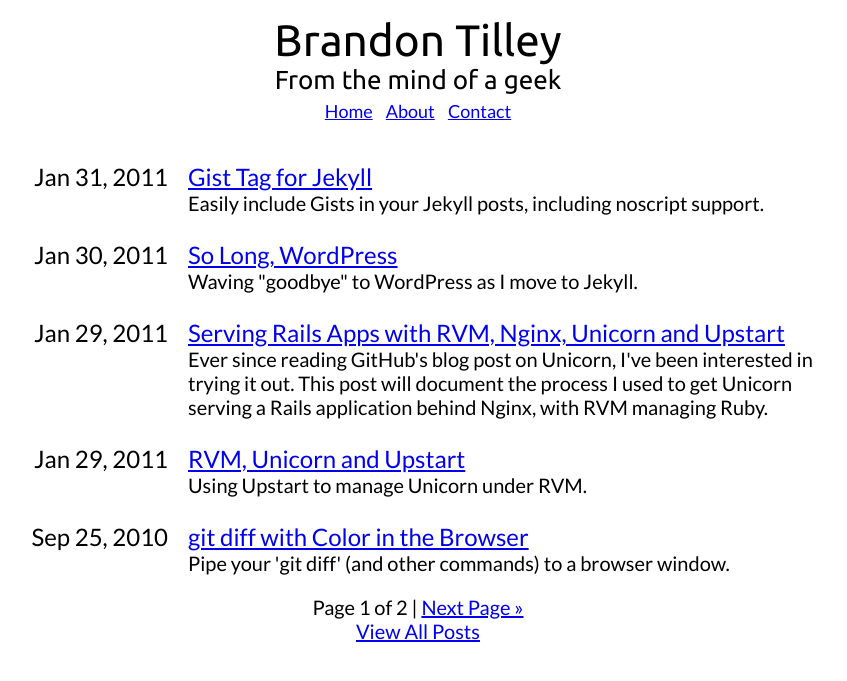
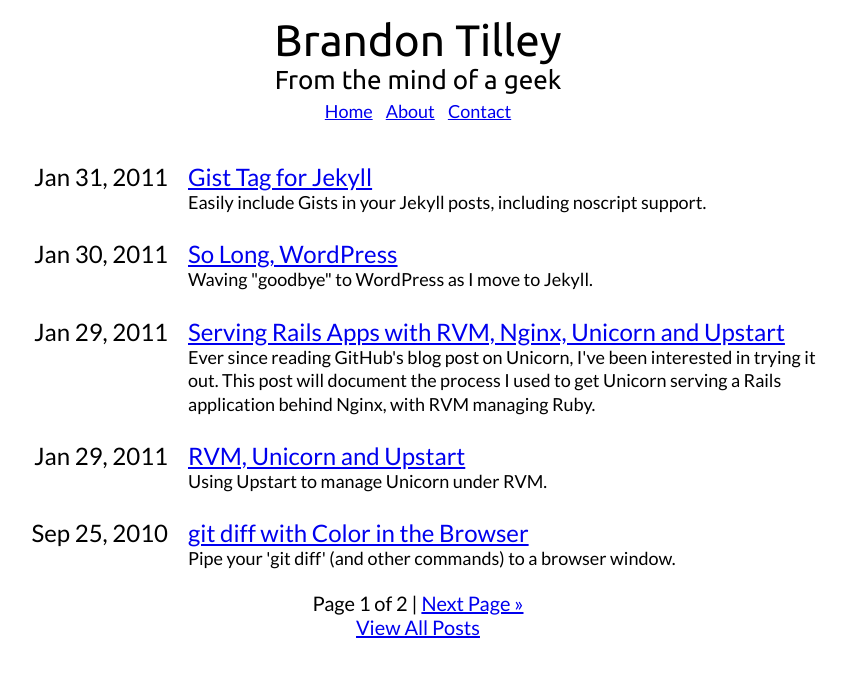
Before and after one commit to BinaryMuse/michelletilley-blog, a Jekyll site: the page built from index.html, in a window 1280 px wide. Shown: the top 681 px of the page, without its empty margins (222-1069 px from the left). Built offline with Jekyll 4.4.1, drawn with Linux system fonts in a browser that asks for light colours; the list of posts is cut into pages by our own code.

Commit message:
Yet more style changes

```diff
--- a/index.html
+++ b/index.html
@@ -6,8 +6,8 @@
 <div id="home">
   <ul class="posts">
     {% for post in paginator.posts %}
-      <li><div class="date">{{ post.date | date, "%b %d, %Y" }}</div><div class="title"><a href="{{ post.url }}">{{ post.title }}</a><br />
-        <small>{{ post.description }}</small></div></li>
+      <li><div class="date">{{ post.date | date, "%b %d, %Y" }}</div><div class="title"><span class="large"><a href="{{ post.url }}">{{ post.title }}</a></span><br />
+        <span class="small">{{ post.description }}</span></div></li>
     {% endfor %}
   </ul>
 </div>
--- a/styles/site.css
+++ b/styles/site.css
@@ -90,6 +90,11 @@
   margin-left: 10px;
   font-size: 24px;
   vertical-align: top;
+}
+
+div#home ul.posts div.title .small {
+  font-size: 18px;
+  line-height: 1.3;
 }
 
 div.post h1.title {
```
